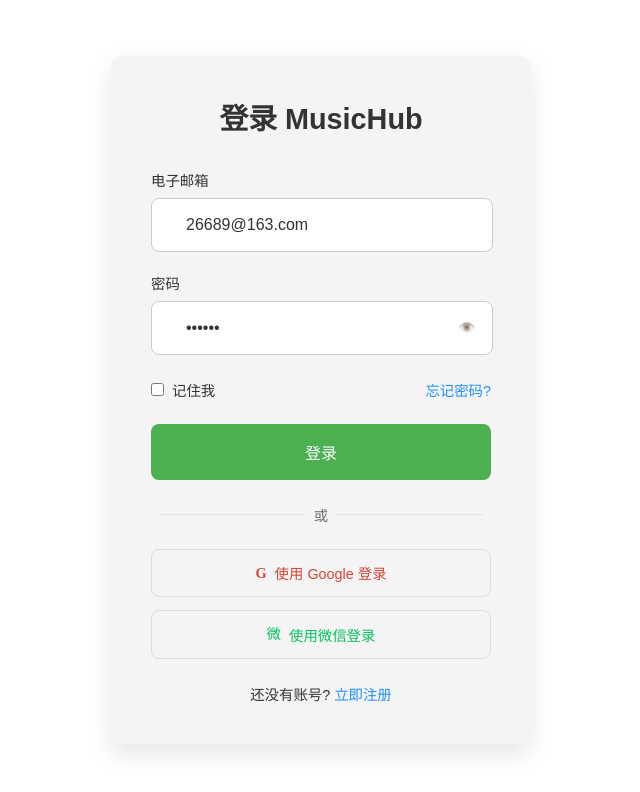
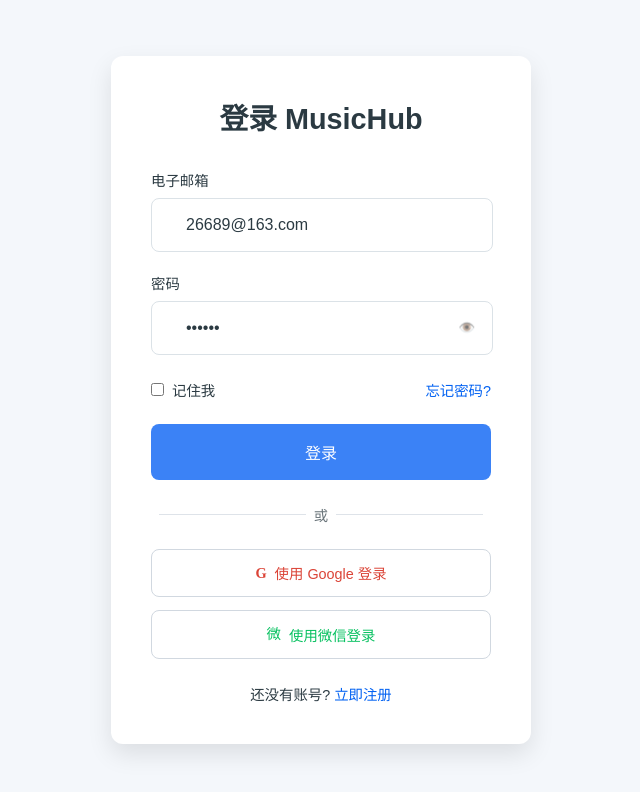
Before and after one commit to Agarwoodchen/music, a Vue app: page /login in a window 1280 px wide. Shown: the top 792 px of the page, without its empty margins (319-959 px from the left). Built offline with nearby package versions, Linux system fonts and the light colour scheme.

Commit message:
fix: 修改主题色配置

```diff
--- a/src/assets/global.css
+++ b/src/assets/global.css
@@ -1,57 +1,59 @@
 :root {
-  --bg-color: #ffffff;                /* 页面整体背景色（亮色模式） */
-  --text-color: #333333;             /* 主文本颜色（亮色模式） */
-  --button-bg: #4CAF50;              /* 按钮背景色（亮色模式） */
-  --button-text-color: #ffffff;      /* 按钮文字颜色 */
-  --card-bg: #f4f4f4;                /* 卡片背景色（亮色模式） */
-  --link-color: #1E90FF;             /* 超链接颜色 */
+  /* 亮色模式配色 */
+  --bg-color: #f4f7fb; /* 更柔和的米白色背景 */
+  --text-color: #2b3a42; /* 深灰色文本，更清晰易读 */
+  --button-bg: #3b82f6; /* 更鲜明的蓝色按钮 */
+  --button-text-color: #ffffff;
+  --card-bg: #ffffff; /* 纯白卡片 */
+  --link-color: #0061f2; /* 深蓝色链接，增强对比度 */
 
-  /* ✅ 辅助变量 */
-  --border-color: #dddddd;           /* 元素边框颜色 */
-  --input-bg: #ffffff;               /* 输入框背景色 */
-  --input-text: #333333;             /* 输入框文字颜色 */
-  --input-border: #cccccc;           /* 输入框边框颜色 */
-  --hover-bg: #f0f0f0;               /* 悬浮时的背景色（如卡片、按钮 hover） */
-  --shadow-color: rgba(0, 0, 0, 0.1);/* 阴影颜色（用于卡片、弹窗等） */
-  --header-bg: #f8f8f8;              /* 顶部导航栏背景色 */
-  --footer-bg: #f8f8f8;              /* 页脚背景色 */
+  /* 辅助变量 */
+  --border-color: #d1d8e0; /* 更浅的灰色边框 */
+  --input-bg: #ffffff;
+  --input-text: #2b3a42;
+  --input-border: #dbe2e7; /* 轻微灰色边框 */
+  --hover-bg: #f1f5fb; /* 浅蓝色悬停背景 */
+  --shadow-color: rgba(0, 0, 0, 0.1); /* 更柔和的阴影 */
+  --header-bg: #ffffff;
+  --footer-bg: #f7fafc; /* 极浅灰色页脚 */
 
-  /* ✅ 新增提示状态变量 */
-  --success-color: #2ecc71;          /* 成功状态颜色 */
-  --warning-color: #f39c12;          /* 警告状态颜色 */
-  --error-color: #e74c3c;            /* 错误状态颜色 */
+  /* 状态色 */
+  --success-color: #34d399; /* 清新的绿色 */
+  --warning-color: #f59e0b; /* 保持琥珀色 */
+  --error-color: #ef4444; /* 强烈的红色 */
 
-  /* ✅ 滚动条颜色（可选） */
-  --scrollbar-bg: #eeeeee;           /* 滚动条背景 */
-  --scrollbar-thumb: #cccccc;        /* 滚动条滑块颜色 */
+  /* 滚动条 */
+  --scrollbar-bg: #f4f7fb;
+  --scrollbar-thumb: #d1d8e0;
 }
 
 html.dark {
-  --bg-color: #121212;               /* 页面背景色（暗色模式） */
-  --text-color: #e0e0e0;             /* 主文本颜色（暗色模式） */
-  --button-bg: #4CAF50;              /* 按钮背景色（暗色模式仍可复用亮色） */
-  --button-text-color: #ffffff;      /* 按钮文字颜色 */
-  --card-bg: #2c2c2c;                /* 卡片背景色（暗色模式） */
-  --link-color: #1E90FF;             /* 超链接颜色 */
+  /* 暗色模式配色 */
+  --bg-color: #2d3748; /* 深灰蓝色背景 */
+  --text-color: #edf2f7; /* 轻灰蓝色文本，增强对比 */
+  --button-bg: #6366f1; /* 更亮的靛蓝色按钮 */
+  --button-text-color: #ffffff;
+  --card-bg: #374151; /* 更深的灰蓝色卡片 */
+  --link-color: #60a5fa; /* 更亮的蓝色链接 */
 
-  /* ✅ 辅助变量 */
-  --border-color: #444444;           /* 元素边框颜色 */
-  --input-bg: #1e1e1e;               /* 输入框背景色（暗色） */
-  --input-text: #e0e0e0;             /* 输入框文字颜色（暗色） */
-  --input-border: #555555;           /* 输入框边框颜色（暗色） */
-  --hover-bg: #2a2a2a;               /* 悬浮背景色（暗色模式） */
-  --shadow-color: rgba(0, 0, 0, 0.4);/* 阴影颜色（暗色模式） */
-  --header-bg: #1a1a1a;              /* 顶部导航背景（暗色） */
-  --footer-bg: #1a1a1a;              /* 页脚背景（暗色） */
+  /* 辅助变量 */
+  --border-color: #4a5568; /* 中等灰蓝色边框 */
+  --input-bg: #374151;
+  --input-text: #edf2f7;
+  --input-border: #4a5568;
+  --hover-bg: #2d3748; /* 卡片颜色作为悬停背景 */
+  --shadow-color: rgba(0, 0, 0, 0.3);
+  --header-bg: #2d3748;
+  --footer-bg: #2d3748;
 
-  /* ✅ 状态色（暗色下保持相同） */
-  --success-color: #2ecc71;
-  --warning-color: #f39c12;
-  --error-color: #e74c3c;
+  /* 状态色保持相同或微调 */
+  --success-color: #34d399;
+  --warning-color: #f59e0b;
+  --error-color: #ef4444;
 
-  /* ✅ 滚动条颜色 */
-  --scrollbar-bg: #2a2a2a;
-  --scrollbar-thumb: #555555;
+  /* 滚动条 */
+  --scrollbar-bg: #374151;
+  --scrollbar-thumb: #4a5568;
 }
 
 
```
Also changed, not shown: 1 other file (tests, documents, lock files or other folders).
